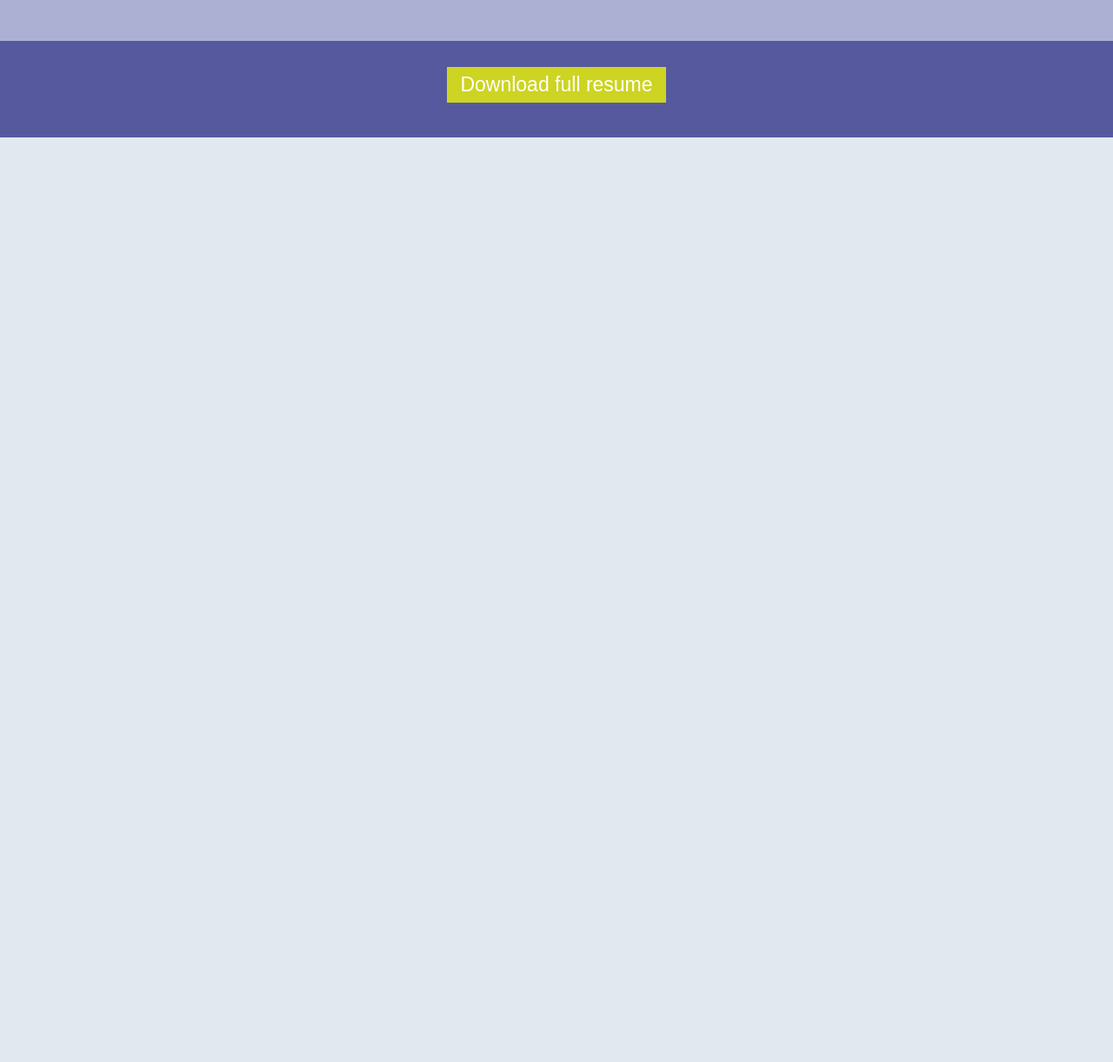
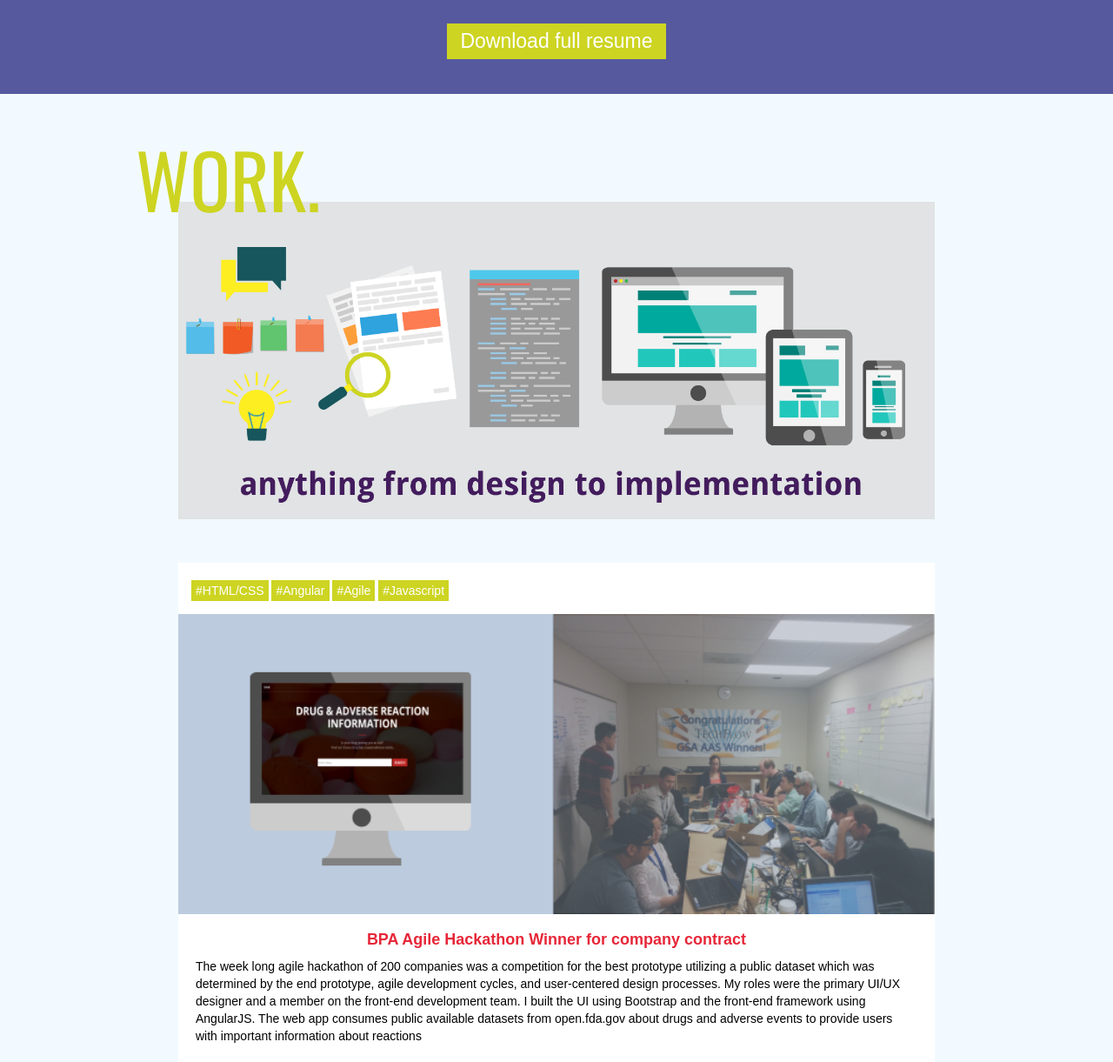
Before and after one commit to andieromero/myportfolio, a website: page app/index.html in a window 1280 px wide. Shown: the part 1499-2720 px from the top of the page at 87% size. Before the commit the page ends 1657 px from the top, so only its background shows below. Drawn offline with nearby package versions, Linux system fonts and the light colour scheme; some packages are replaced by stand-ins of ours; a web font is replaced by a local one.

Commit message:
first project for desktop

```diff
--- a/app/css/main.css
+++ b/app/css/main.css
@@ -149,7 +149,7 @@ h1{
   font-family: 'Oswald', sans-serif;
   color: #cdd422;
   font-size: 86px;
-  margin-left: 2em;
+  margin-left: 1em;
 }
 @media screen and (max-width: 767px) {
   h1 {
@@ -167,6 +167,13 @@ h2, li {
 }
 h3 {
   font-family: 'Lobster', cursive;
+}
+h4 {
+  font-family: 'Droid Sans', sans-serif;
+  font-size: 18px;
+  color: #e62739;
+  text-align: center;
+  font-weight: bold;
 }
 
 /*Header*/
@@ -323,7 +330,7 @@ a.navbar-brand img {
   #about-para {
     margin-top: 30px;
     margin-bottom: 50px;
-    width: 50%;
+    width: 70%;
   }
 }
 .yellow {
@@ -394,3 +401,52 @@ a.navbar-brand img {
   display: block;
   margin-top: 30px;
 }
+
+img#fromdesign {
+  max-width: 100%;
+  margin-bottom: 50px;
+}
+.work {
+  background-color: #f2faff;
+}
+.work h1 {
+  position: relative;
+  bottom: -30px;
+}
+.work-container {
+  padding-left: 135px;
+  padding-right: 135px;
+}
+
+.tag {
+  padding-top: 2px;
+  padding-bottom: 2px;
+  padding-left: 5px;
+  padding-right: 5px;
+  background-color: #cdd422;
+  display: inline-block;
+}
+.tag:first-child{
+  margin-left: 15px;
+}
+.tag p {
+  color: #ffffff;
+  margin-bottom: 0px;
+}
+.project-container {
+  background-color: #ffffff;
+  padding-top: 20px;
+}
+.project {
+  margin-top: 15px;
+}
+.project img {
+  width: 100%;
+}
+.description {
+  background-color: #ffffff;
+  padding: 10px 20px;
+}
+.description p {
+  color: #000000;
+}
--- a/app/index.html
+++ b/app/index.html
@@ -33,13 +33,6 @@
     your browser</a> to improve your experience.</p>
 <![endif]-->
 
-<!-- Our Website Content Goes Here -->
-<!-- <div class="fullPage" id="fullPage">
-  <div ng-include='"templates/header.html" '></div>
-    <div class="landing">
-        <img src="img/landing.png" class="landing-img" alt="landing">
-    </div>
-</div> -->
 <div class="fullPage" id="fullPage">
 
   <div ng-include='"templates/header.html" '></div>
@@ -48,6 +41,8 @@
     <img src="img/landing-mobile.png" alt="landing" id="landing-mobile" class="animated fadeIn">
   </div>
 </div>
+
+
 <div class="about" id="about">
   <div class="container">
     <h1>ABOUT.</h1>
@@ -82,6 +77,34 @@ some of my <span class="yellow">coding</span> and
   </div>
   <button href="" id="resume-button">Download full resume</button>
 </div>
+<div class="work" id="work">
+  <div class="container">
+    <h1>WORK.</h1>
+    <div class="work-container">
+      <img src="img/fromdesign.png" alt="from design to implementation" id="fromdesign">
+      <div class="project-container">
+        <div class="tag"><p>#HTML/CSS</p></div>
+        <div class="tag"><p>#Angular</p></div>
+        <div class="tag"><p>#Agile</p></div>
+        <div class="tag"><p>#Javascript</p></div>
+        <div class="project" id="bpa">
+          <img src="img/bpa.png" alt="bpa">
+          <div class="description">
+            <h4>BPA Agile Hackathon Winner for company contract</h4>
+            <p>The week long agile hackathon of 200 companies was a competition for the best prototype
+utilizing a public dataset which was determined by the end prototype, agile development
+cycles, and user-centered design processes.
+
+My roles were the primary UI/UX designer and a member on the front-end development team.
+I built the UI using Bootstrap and the front-end framework using AngularJS. The web app
+consumes public available datasets from open.fda.gov about drugs and adverse events to
+provide users with important information about reactions</p>
+          </div>
+        </div>
+      </div>
+    </div>
+  </div>
+</div>
 <!-- <div ng-include='"templates/footer.html"'></div> -->
 
 <!-- Vendor: Javascripts -->
--- a/app/js/main.js
+++ b/app/js/main.js
@@ -641,4 +641,4 @@ app.controller('PageCtrl', function (/* $scope, $location, $http */) {
 
 
 
-}).value('duScrollOffset', 100);
+}).value('duScrollOffset', 50);
--- a/app/templates/header.html
+++ b/app/templates/header.html
@@ -16,7 +16,7 @@
             <ul class="nav navbar-nav navbar-right">
                 <li><a href="#about" du-smooth-scroll du-scrollspy>ABOUT</a>
                 </li>
-                <li><a href="#projects" du-smooth-scroll du-scrollspy>WORK</a>
+                <li><a href="#work" du-smooth-scroll du-scrollspy>WORK</a>
                 </li>
                 <li><a href="#contact" du-smooth-scroll du-scrollspy>CONTACT</a>
                 </li>
```
Also changed, not shown: app/img/bpa.png (added), app/img/fromdesign.png (renamed from fromdesign.png), 2 other files.
